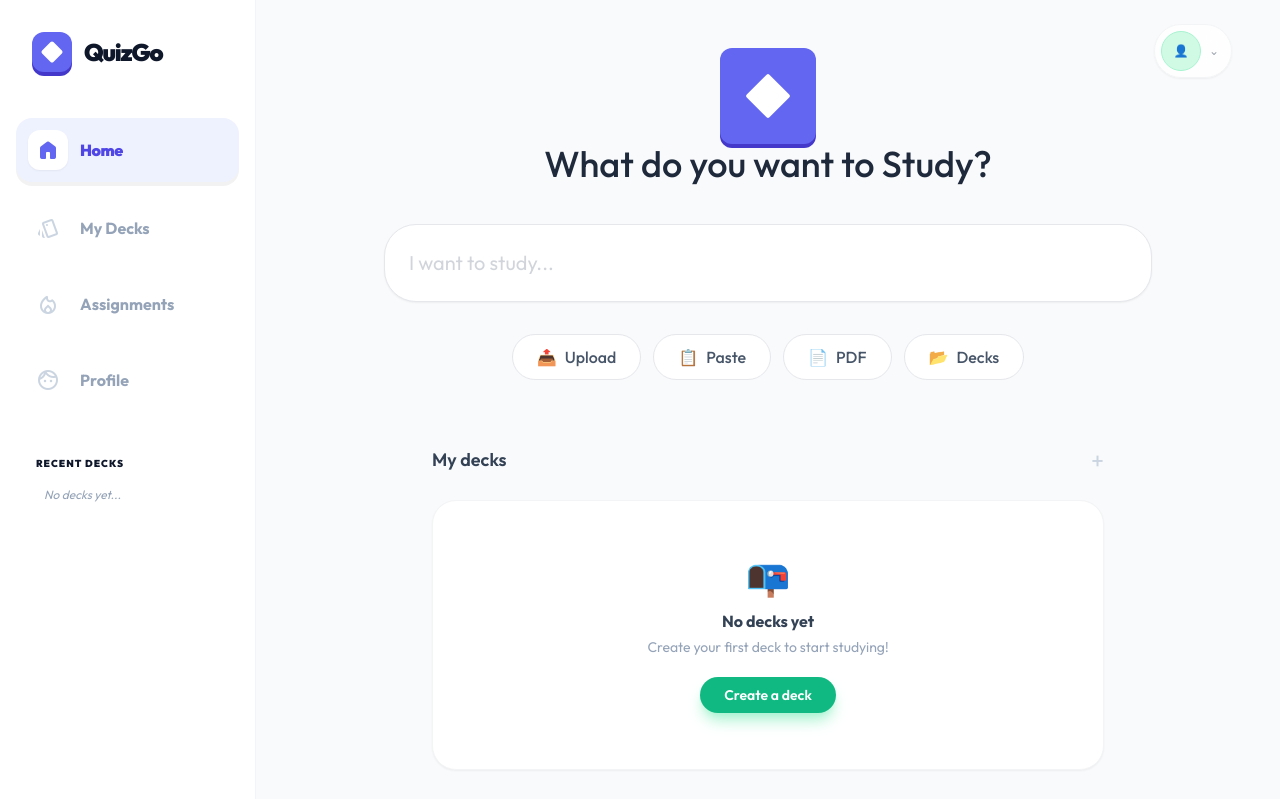
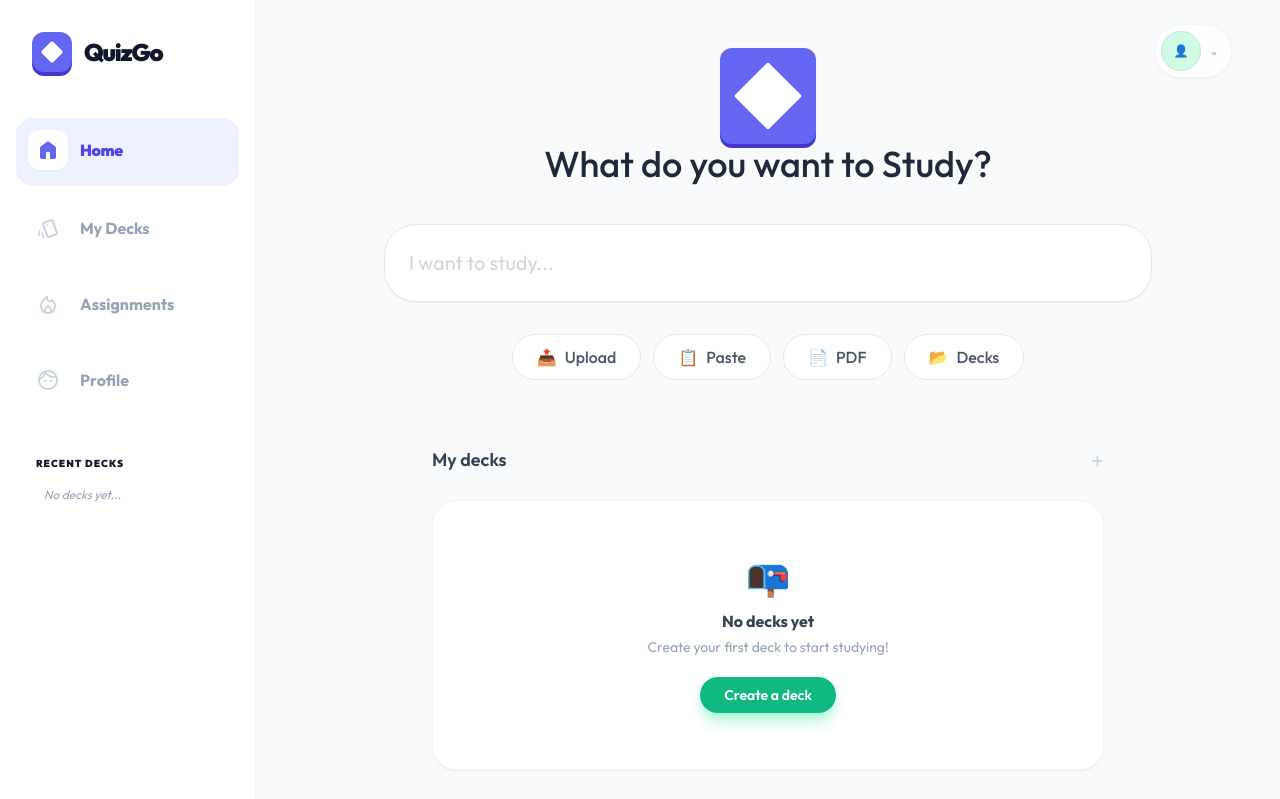
Before and after one commit to androidsheesh/QuizGo, a Laravel app: page /home in a window 1280 px wide. Shown: the top 799 px of the page. Run offline with Laravel 12, Linux system fonts and the light colour scheme; style sheets or scripts are compiled from the project's sources; parts of the project's set-up code (start-up, migrations or seed data) failed here and were passed over.

Commit message:
feat: increase size of decorative element in home page layout

```diff
--- a/resources/views/home.blade.php
+++ b/resources/views/home.blade.php
@@ -13,7 +13,7 @@
 
                 <div class="flex flex-col items-center text-center mb-10">
                     <div class="w-24 h-24 bg-indigo-500 rounded-xl flex items-center justify-center shadow-[0_4px_0_0_#4338ca] group-hover:scale-105 transition-transform">
-                        <div class="w-8 h-8 bg-white rounded-sm rotate-45"></div>
+                        <div class="w-12 h-12 bg-white rounded-sm rotate-45"></div>
                     </div>
                     <h2 class="text-3xl md:text-4xl font-medium text-slate-800">What do you want to Study?</h2>
                 </div>
```
